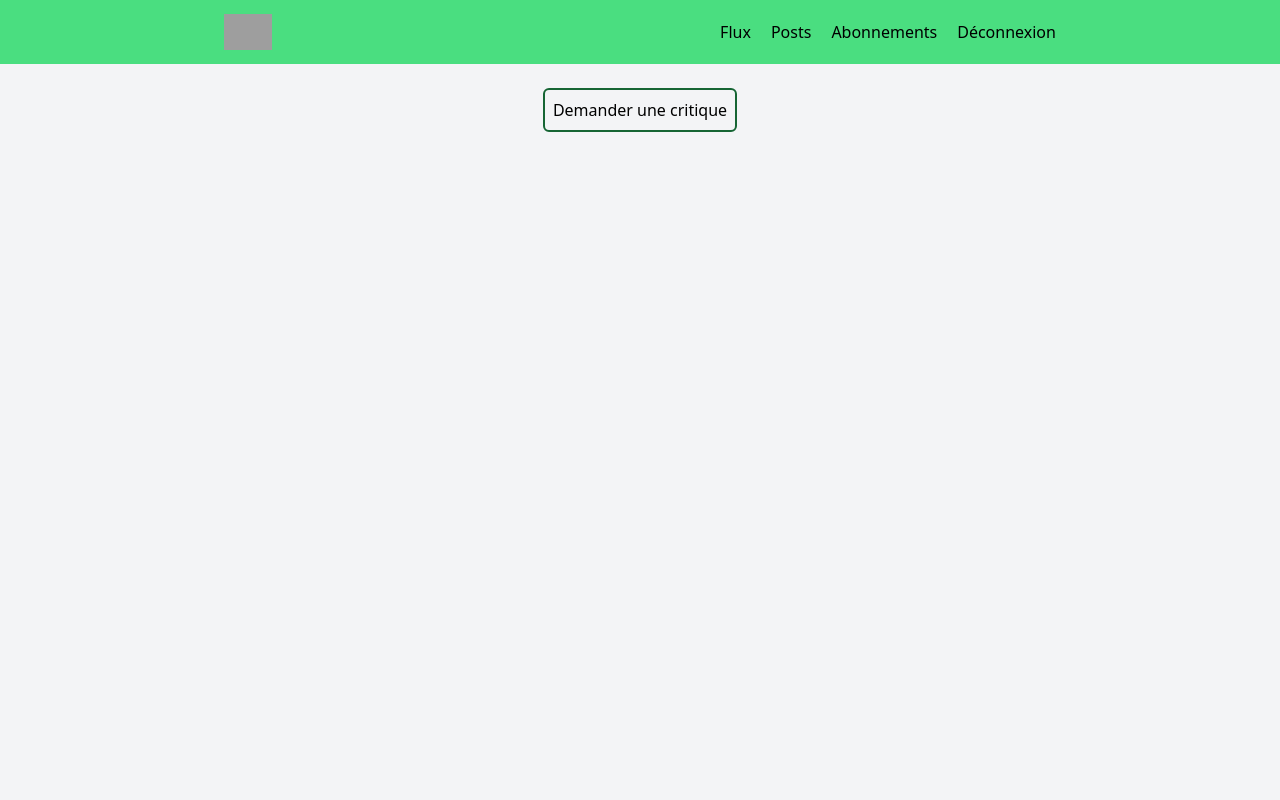
After one commit to valouugit/oc_py_p9, a Django app: page /flux/ in a window 1280 px wide. The commit adds this page. Run offline with Django 4.2, Linux system fonts and the light colour scheme; the visitor is signed in with stand-in values (Sample User, id 1); some libraries are stand-ins or nearby versions; grey boxes are pictures that could not be loaded.

Commit message:
Modifs mineurs

```diff
--- /dev/null
+++ b/lit/templates/lit/flux.html
@@ -0,0 +1,7 @@
+{% extends 'lit/base.html' %}
+
+{% block content %}
+<div class="flex justify-center">
+    <a href="/ticket/add/" class="bg-gray-100 p-2 rounded-md mt-6 border-2 border-green-800 hover:border-green-500 cursor-pointer">Demander une critique</a>
+</div>
+{% endblock content %}
--- a/lit/templates/lit/ticket/ticket_add.html
+++ b/lit/templates/lit/ticket/ticket_add.html
@@ -2,7 +2,7 @@
 
 {% block content %}
     <div class="flex flex-col justify-center items-center" style="height: calc(100vh - 4rem);">
-        <h2 class="text-2xl font-bold m-4">Nouveau ticket</h2>
+        <h2 class="text-2xl font-bold m-4">Demander une critique</h2>
         <form class="flex flex-col" method="post" enctype="multipart/form-data">
             {% csrf_token %}
             {{ form_ticket_add }}
--- a/lit/views.py
+++ b/lit/views.py
@@ -72,7 +72,6 @@ def flux(request: WSGIRequest):
 def ticket_add(request: WSGIRequest):
     if request.method == "POST":
         form = TicketAdd(request.POST, request.FILES)
-        print(form.is_valid())
         if form.is_valid():
             form.save(request)
 
```
Also changed, not shown: lit/templates/registration/register.html (+0 -18 lines).
